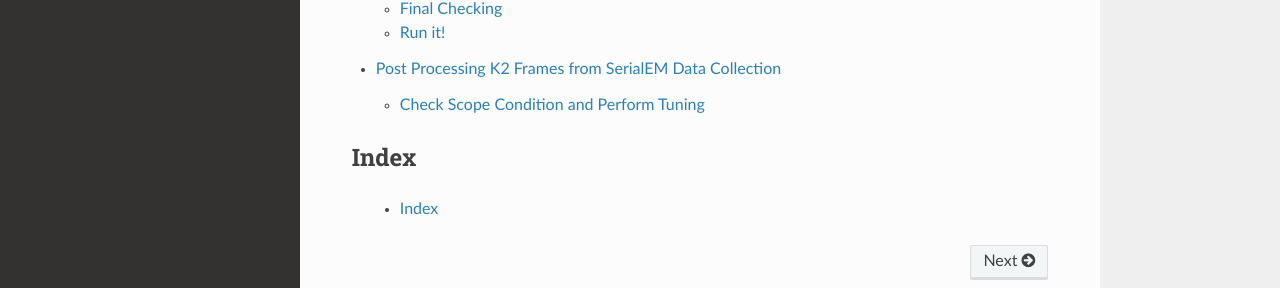
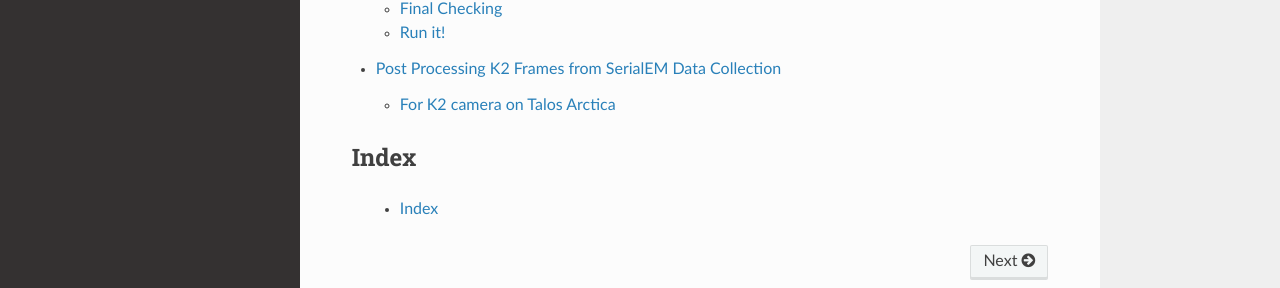
Before and after one commit to xuchen66/sphinx-emdocs, a Sphinx documentation site: the page built from source/index.rst, in a window 1280 px wide and 900 px high, scrolled down 983 px. Shown: the part 490-778 px from the top of the window. Built offline with Sphinx 7.4.7 and the Read the Docs theme 2.0.0, drawn with Linux system fonts in a browser that asks for light colours; pages that are not in the unit, such as notebooks, are missing from menus; some of the changed lines change nothing that is shown.

Commit message:
Update post-process-k2-frames.rst

```diff
--- a/source/post-process-k2-frames.rst
+++ b/source/post-process-k2-frames.rst
@@ -21,17 +21,45 @@
       image information. Therefore, instead of applying gain normalized reference to all the frames, we leave the raw
       data compressed and saved to the disk and we later do post-processing to recover the full information of the image data.
 
-      In this doc, the procedure to do post processing is presented.
+      In this doc, the procedures to do post processing are presented here for your reference.
 
-.. note::
-      This doc is a working progress. If you have comment and suggestion, please let me know. Thank you!
+.. _k2-on-Talos:
 
-.. _scope_tuning:
+For K2 camera on Talos Arctica
+------------------------------
 
-Check Scope Condition and Perform Tuning
-----------------------------------------
+The DM camera configuration for camera orientaion setup for K2 camera on Talos Arctica is 270 degree rotation and Flip along Y. The idea is that with a proper orientation setup, the image from camera is at the same orientation as on FluCam. This is initial condition for SerialEM setup.
 
-Before you commit large dataset time, it is always a good idea to check scope condition to make sure everything is good. Calm down and be patient! Here are a few things I usually check.
+However, when saving frames from single particle data collection, this orientation might not always be needed. As long as all the data is saved the same way for the entire session, it is fine with and without this orientation applied to all the frames before saving. This option is from a check box "Save frames without rotation/flip to standard orientation" in K2 Frame File Option dialog window.
+
+If you saved frame as un-normalized TIFF, and you need to recover the image stack to a MRC format and apply gain reference file and mast out defects, here are steps.
+
+# check out the orietation from header of the file.
+.. code-block:: ruby
+
+   $ header YURI_B1_G1-SuperRes_784_Feb06_12.39.01.tif
+
+   RO image file on unit   1 : YURI_B1_G1-SuperRes_784_Feb06_12.39.01.tif     Size=     621334 K
+
+                       This is a TIFF file.
+
+   Number of columns, rows, sections .....    7676    7420      40
+   Map mode ..............................    0   (byte)
+   Start cols, rows, sects, grid x,y,z ...    0     0     0    7676   7420     40
+   Pixel spacing (Angstroms)..............  0.8714     0.8714     0.8714
+   Cell angles ...........................   90.000   90.000   90.000
+   Fast, medium, slow axes ...............    X    Y    Z
+   Origin on x,y,z .......................    0.000       0.000       0.000
+   Minimum density .......................   0.0000
+   Maximum density .......................   255.00
+   Mean density ..........................   127.50
+   tilt angles (original,current) ........   0.0   0.0   0.0   0.0   0.0   0.0
+   Space group,# extra bytes,idtype,lens .        0        0        0        0
+
+        1 Titles :
+   SerialEMCCD: Dose frac. image, scaled by 16.00  r/f 0
+
+The last parameter in title line shows the orientation of imaging. Here is 0 - no rotation and no flip.
 
 - Check Gun Lens, Extracting Voltage, High Tension are set at correct values.
 - Stare for a few seconds at the focused beam at the highest SA mag, to see if the beam has good shape and there is no shaking or jumping.
```
